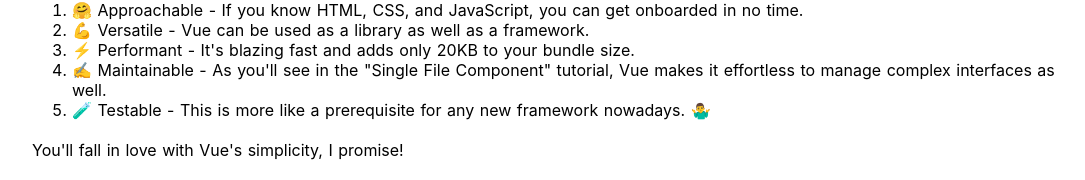
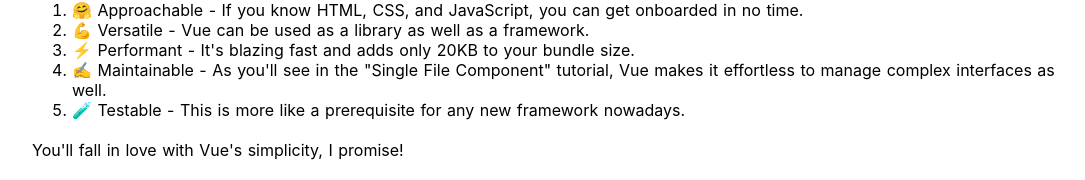
Before and after one commit to swapagarwal/learn-vue-app, a Nuxt app: page /introduction in a window 1280 px wide. Shown: the part 247-427 px from the top of the page, without its empty margins (96-1181 px from the left). Built offline with nearby package versions, Linux system fonts and the light colour scheme; what vue-highlightjs would draw is missing.

Commit message:
update introduction

```diff
--- a/pages/introduction.vue
+++ b/pages/introduction.vue
@@ -15,7 +15,7 @@
       <li>💪 Versatile - Vue can be used as a library as well as a framework.</li>
       <li>⚡ Performant - It's blazing fast and adds only 20KB to your bundle size.</li>
       <li>✍️ Maintainable - As you'll see in the "Single File Component" tutorial, Vue makes it effortless to manage complex interfaces as well.</li>
-      <li>🧪 Testable - This is more like a prerequisite for any new framework nowadays. 🤷‍♂️</li>
+      <li>🧪 Testable - This is more like a prerequisite for any new framework nowadays.</li>
     </ol>
     <br>
     You'll fall in love with Vue's simplicity, I promise!
```
